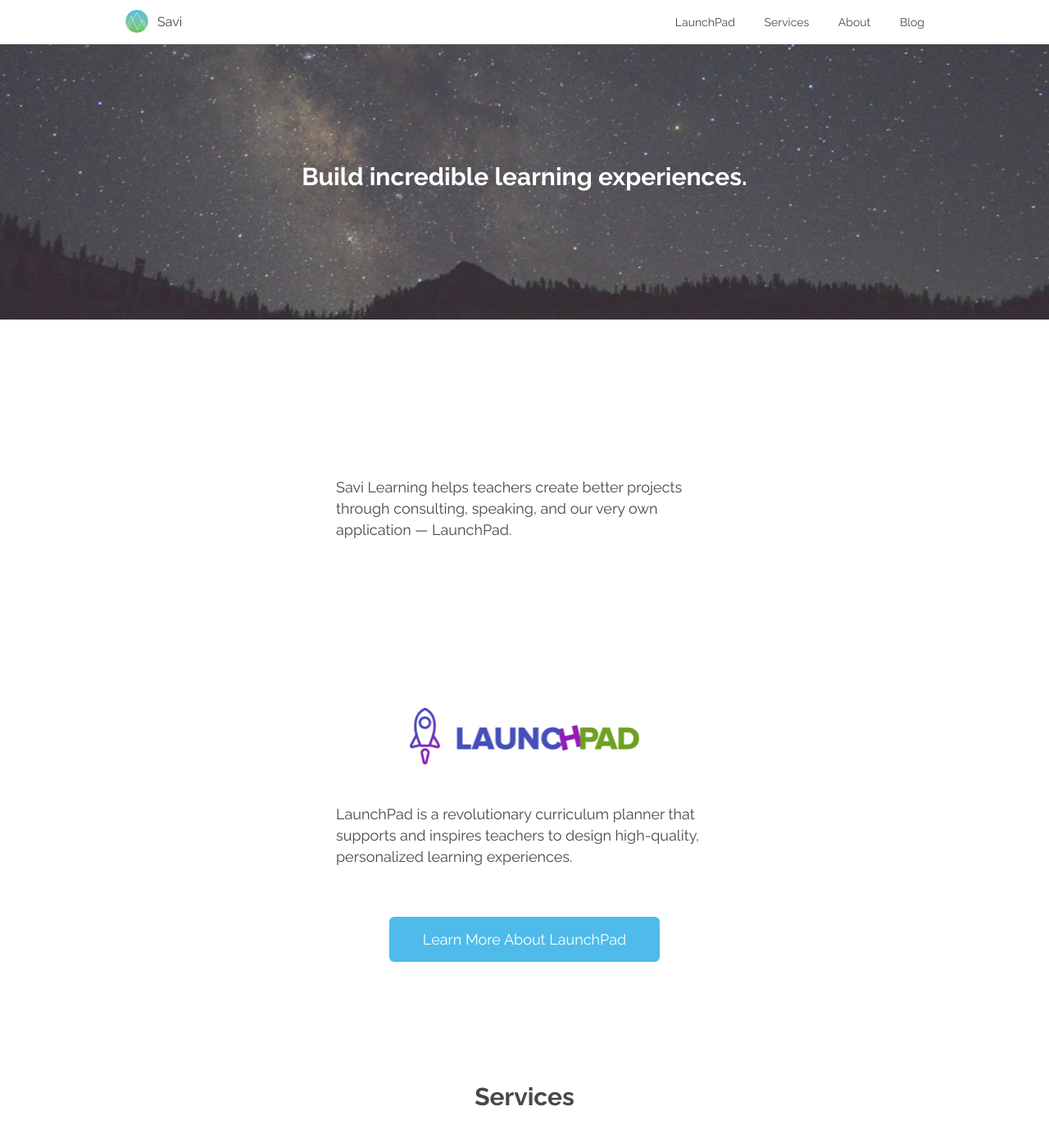
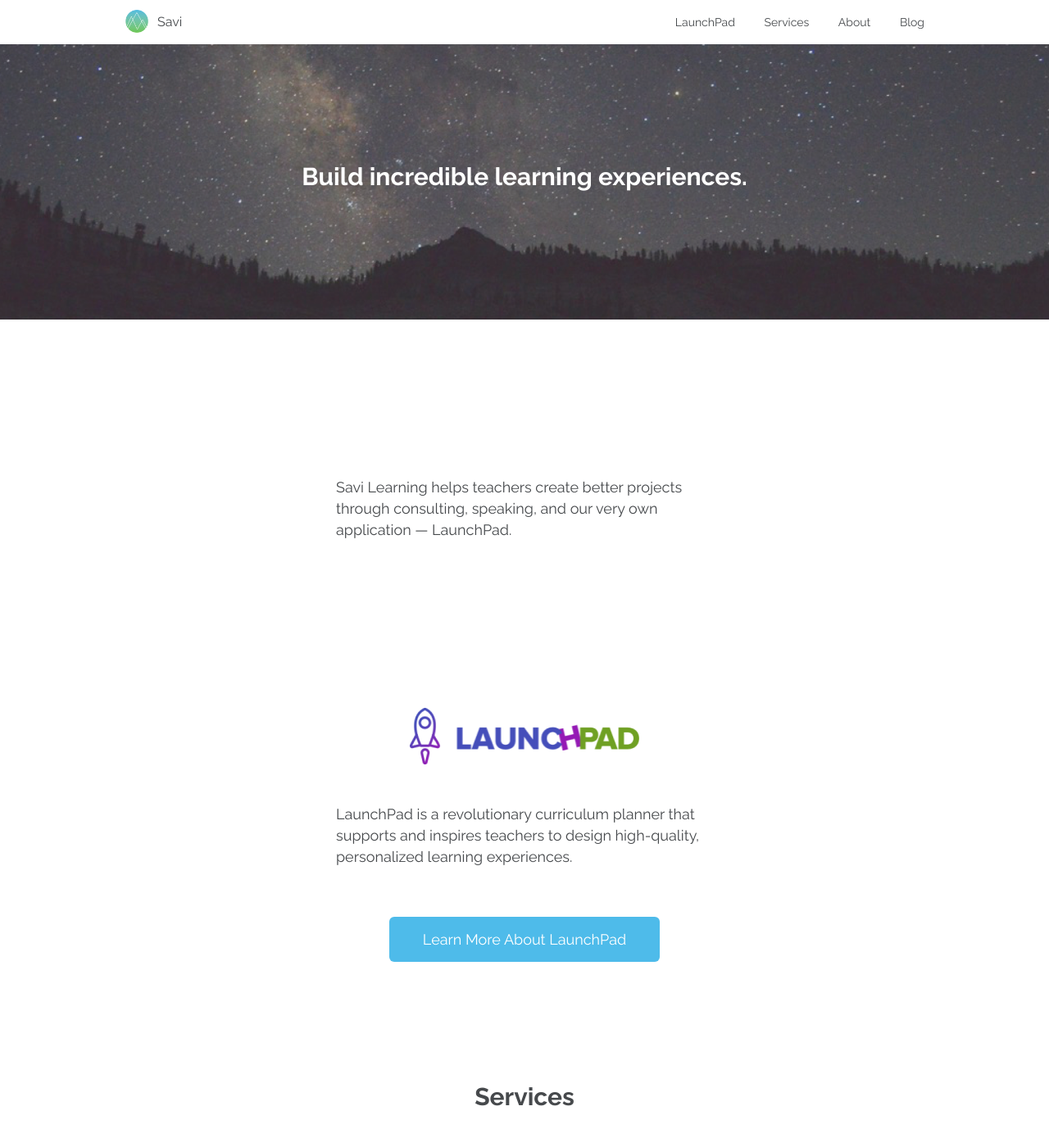
Before and after one commit to savilabs/savilabs.github.io, a Jekyll site: the page built from index.html, in a window 1280 px wide and 1400 px high. Shown: the top 1389 px of the window at 82% size. Built offline with Jekyll 4.4.1, drawn with Linux system fonts in a browser that asks for light colours; nearby versions of some CDN libraries.

Commit message:
Center banner image bgs
This centers the images so the core of the content is displayed instead
of just the top. This improves the look of the banners.

```diff
--- a/_sass/_elements.scss
+++ b/_sass/_elements.scss
@@ -65,6 +65,7 @@
   text-align: center;
 
   &.with-image {
+    background-position-y: center;
     background-size: cover;
 
     .banner__title {
```
